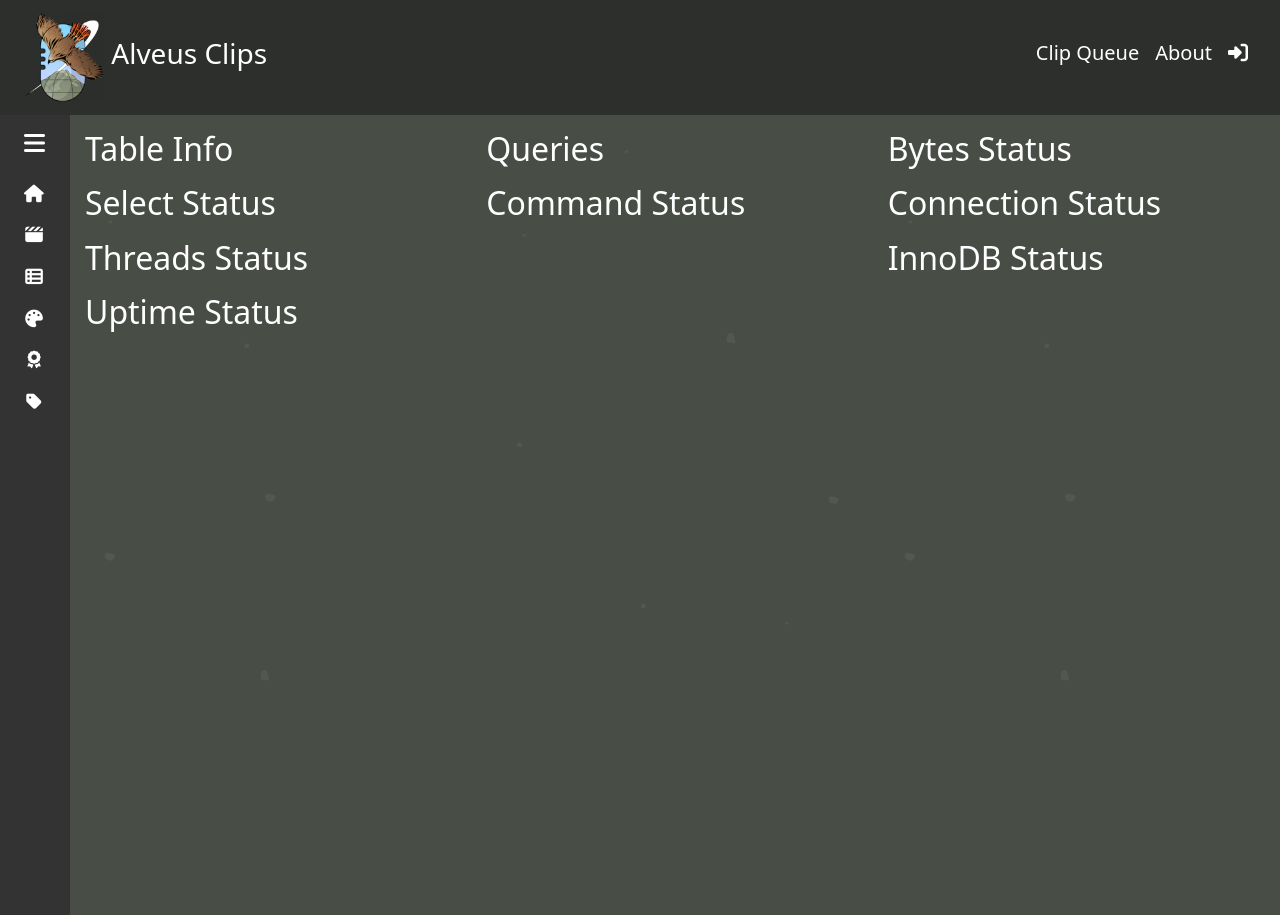
After one commit to wazix11/cliprepo, a Flask app: template app/templates/dash/reports/database.html in a window 1280 px wide. The commit adds this page. Run offline with Flask 3, Linux system fonts and the light colour scheme; the template is opened without the code that fills it, so the values that code supplies are empty; parts of the project's set-up code (start-up, migrations or seed data) failed here and were passed over; some libraries are stand-ins or nearby versions.

Commit message:
janky database info page

```diff
--- a/app/templates/base.html
+++ b/app/templates/base.html
@@ -36,6 +36,11 @@
                     <span class="navbar-toggler-icon"></span>
                 </button>
                 <ul id="collapsingNavbar" class="navbar-nav mr-auto w-100 justify-content-end">
+                    <li class="nav-item active">
+                        <a class="nav-link text-white" href="{{ url_for('main.clip_queue') }}">
+                            <h5>Clip Queue</h5>
+                        </a>
+                    </li>
                     <li class="nav-item active">
                         <a class="nav-link text-white" href="{{ url_for('main.about') }}">
                             <h5>About</h5>
--- a/app/templates/dash/dashboard_base.html
+++ b/app/templates/dash/dashboard_base.html
@@ -118,6 +118,9 @@
                         <li class="sidebar-item">
                             <a href="{{ url_for('main.dash_reports_goaccess') }}" class="sidebar-link">GoAccess Report</a>
                         </li>
+                        <li class="sidebar-item">
+                            <a href="{{ url_for('main.dash_reports_database') }}" class="sidebar-link">Database Reports</a>
+                        </li>
                         {% endif %}
                     </ul>
                 </li>
--- /dev/null
+++ b/app/templates/dash/reports/database.html
@@ -0,0 +1,68 @@
+{% extends "dash/dashboard_base.html" %}
+
+{% block dash_content %}
+    <section class="main-content">
+        <div class="row">
+            <div class="col-md-4">
+                <h2>Table Info</h2>
+                <ul>
+                    {% for table in tables_rows %}
+                        <li>{{ table[0] }}: {{ table[1] }} rows ({{ table[2] }} MB)</li>
+                    {% endfor %}
+                </ul>
+                <h2>Select Status</h2>
+                <ul>
+                    {% for status in select_rows %}
+                        <li>{{ status[0] }}: {{ status[1] }}</li>
+                    {% endfor %}
+                </ul>
+                <h2>Threads Status</h2>
+                <ul>
+                    {% for status in threads_rows %}
+                        <li>{{ status[0] }}: {{ status[1] }}</li>
+                    {% endfor %}
+                </ul>
+                <h2>Uptime Status</h2>
+                <ul>
+                    {% for status in uptime_rows %}
+                        <li>{{ status[0] }}: {{ status[1] }}</li>
+                    {% endfor %}
+                </ul>
+            </div>
+            <div class="col-md-4">
+                <h2>Queries</h2>
+                <ul>
+                    {% for query in queries_rows %}
+                        <li>{{ query[0] }}: {{ query[1] }}</li>
+                    {% endfor %}
+                </ul>
+                <h2>Command Status</h2>
+                <ul>
+                    {% for status in status_com_rows %}
+                        <li>{{ status[0] }}: {{ status[1] }}</li>
+                    {% endfor %}
+                </ul>
+            </div>
+            <div class="col-md-4">
+                <h2>Bytes Status</h2>
+                <ul>
+                    {% for status in bytes_rows %}
+                        <li>{{ status[0] }}: {{ status[1] }}</li>
+                    {% endfor %}
+                </ul>
+                <h2>Connection Status</h2>
+                <ul>
+                    {% for status in connection_rows %}
+                        <li>{{ status[0] }}: {{ status[1] }}</li>
+                    {% endfor %}
+                </ul>
+                <h2>InnoDB Status</h2>
+                <ul>
+                    {% for status in innodb_rows %}
+                        <li>{{ status[0] }}: {{ status[1] }}</li>
+                    {% endfor %}
+                </ul>
+            </div>
+        </div>
+    </section>
+{% endblock %}
```
Also changed, not shown: app/dash/routes.py (+70 -1 lines).
